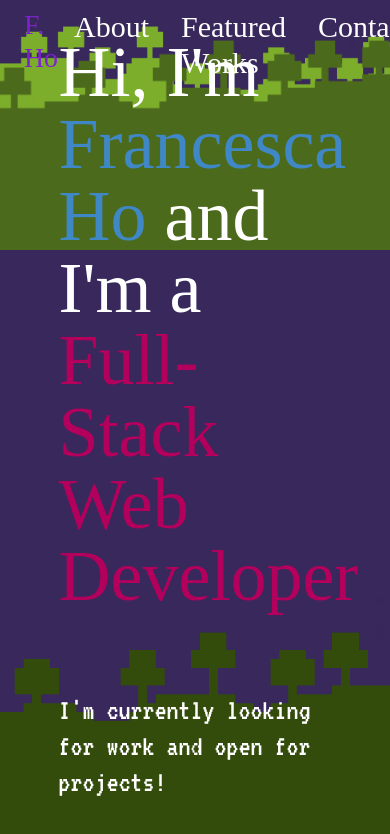
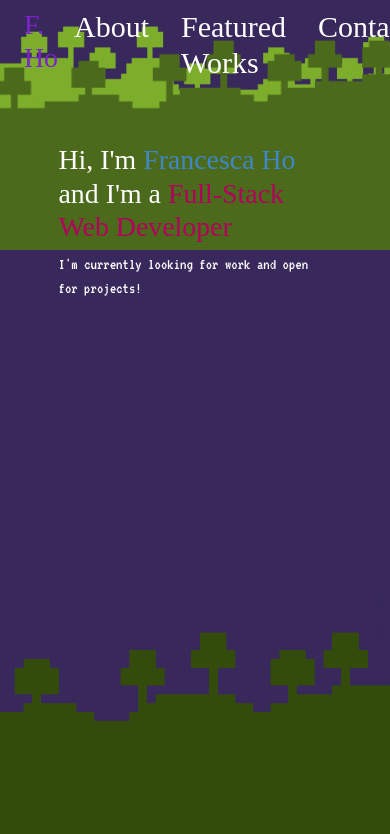
Before and after one commit to the-code-raccoon/website-wordpress, a React (Create React App) app: page / in a window 390 px wide. Shown: the top 834 px of the page. Built offline with nearby package versions, Linux system fonts and the light colour scheme; a web font is replaced by a local one.

Commit message:
Responsive text on landing page

```diff
--- a/src/App/App.jsx
+++ b/src/App/App.jsx
@@ -19,16 +19,19 @@ export default function App() {
       >
         <Header />
         <div className="flex h-[100vh] items-center">
-          <div className="z-10 flex w-[100vw] justify-center" id="landing">
-            <div className="w-[70%] text-left">
-              <h1 className="text-7xl text-slate-900 dark:text-white">
+          <div
+            className="z-10 flex h-[100vh] w-[100vw] justify-center"
+            id="landing"
+          >
+            <div className="w-[70vw] text-left">
+              <h1 className="text-1xl mt-[17vh] text-slate-900 dark:text-white lg:text-7xl lg:leading-relaxed">
                 Hi, I'm <span className="text-bleu">Francesca Ho</span> and I'm
                 a<span className="text-maroon"> Full-Stack Web Developer</span>
-                <span className="inline-block animate-cursor-blink bg-maroon text-6xl text-transparent">
+                <span className="inline-block animate-cursor-blink bg-maroon text-transparent">
                   {"|"}
                 </span>
               </h1>
-              <h1 className="font-minecraft text-3xl text-slate-900 dark:text-white">
+              <h1 className="font-minecraft text-base text-slate-900 dark:text-white lg:text-3xl">
                 I'm currently looking for work and open for projects!
               </h1>
             </div>
```
